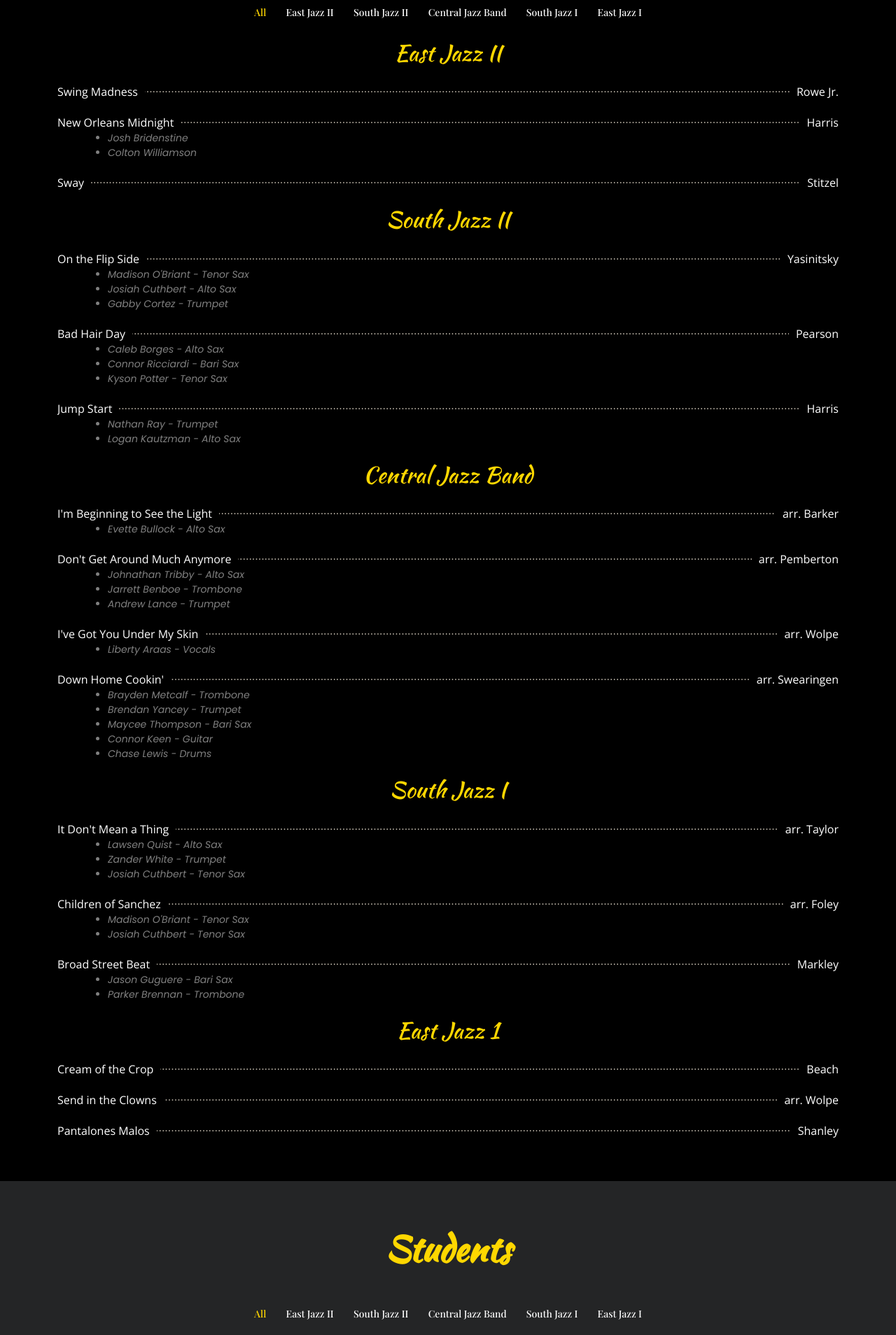
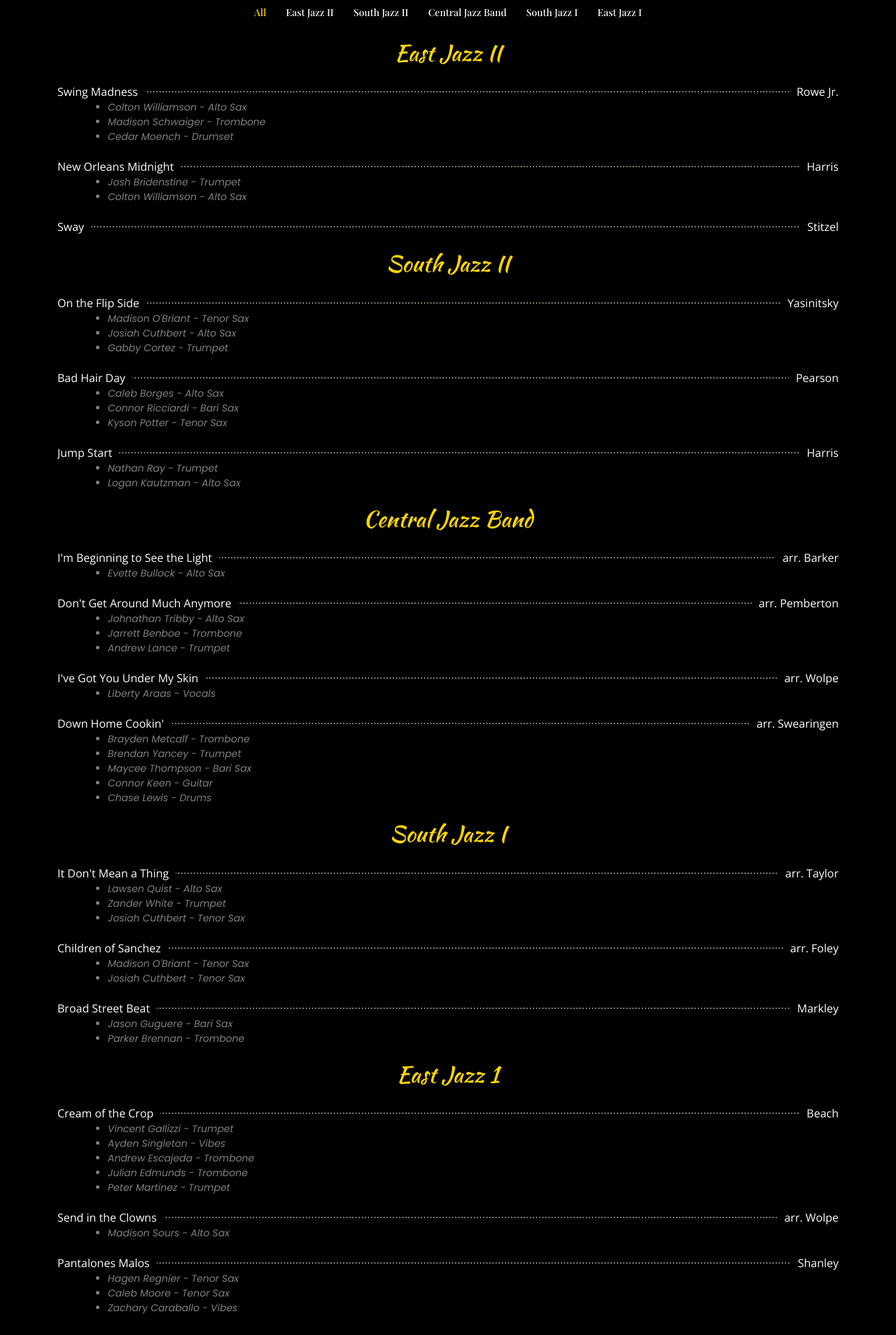
Before and after one commit to btschu/23_city_jazz_program, a plain HTML site: page index.html in a window 1280 px wide. Shown: the part 972-2880 px from the top of the page at 70% size. Drawn offline with nearby package versions, Linux system fonts and the light colour scheme; a web font is replaced by a local one.

Commit message:
Update index.html
Added East soloists

```diff
--- a/index.html
+++ b/index.html
@@ -109,9 +109,13 @@
             <div class="program-content">
               <a href="#">Swing Madness</a><span>Rowe Jr.</span>
             </div>
-            <!-- <div class="soloists">
-              South High Band
-            </div> -->
+            <div class="soloists">
+              <ul>
+                <li>Colton Williamson - Alto Sax</li>
+                <li>Madison Schwaiger - Trombone</li>
+                <li>Cedar Moench - Drumset</li>
+              </ul>
+            </div>
           </div>
 
           <div class="col-lg-12 program-item filter-e2">
@@ -120,8 +124,8 @@
             </div>
             <div class="soloists">
               <ul>
-                <li>Josh Bridenstine</li>
-                <li>Colton Williamson</li>
+                <li>Josh Bridenstine - Trumpet</li>
+                <li>Colton Williamson - Alto Sax</li>
               </ul>
             </div>
           </div>
@@ -280,27 +284,39 @@
             <div class="program-content">
               <a href="#">Cream of the Crop</a><span>Beach</span>
             </div>
-            <!-- <div class="soloists">
-              South High Band
-            </div> -->
+            <div class="soloists">
+              <ul>
+                <li>Vincent Gallizzi - Trumpet</li>
+                <li>Ayden Singleton - Vibes</li>
+                <li>Andrew Escajeda - Trombone</li>
+                <li>Julian Edmunds - Trombone</li>
+                <li>Peter Martinez - Trumpet</li>
+              </ul>
+            </div>
           </div>
 
           <div class="col-lg-12 program-item filter-e1">
             <div class="program-content">
               <a href="#">Send in the Clowns</a><span>arr. Wolpe</span>
             </div>
-            <!-- <div class="soloists">
-              South High Band
-            </div> -->
+            <div class="soloists">
+              <ul>
+                <li>Madison Sours - Alto Sax</li>
+              </ul>
+            </div>
           </div>
 
           <div class="col-lg-12 program-item filter-e1">
             <div class="program-content">
               <a href="#">Pantalones Malos</a><span>Shanley</span>
             </div>
-            <!-- <div class="soloists">
-              South High Band
-            </div> -->
+            <div class="soloists">
+              <ul>
+                <li>Hagen Regnier - Tenor Sax</li>
+                <li>Caleb Moore - Tenor Sax</li>
+                <li>Zachary Caraballo - Vibes</li>
+              </ul>
+            </div>
           </div>
           <!--***** End East Jazz I Program ***** -->
         </div>
@@ -370,10 +386,10 @@
                 <li>Igraine Trammell</li>
               </ul>
 
-              <h4>Piano</h4>
+<!--               <h4>Piano</h4>
               <ul>
                 <li>Mary Wallace</li>
-              </ul>
+              </ul> -->
 
               <h4>Guitar</h4>
               <ul>
@@ -645,7 +661,7 @@
                 <li>Benjamin Brunner</li>
               </ul>
 
-              <h4>Drums</h4>
+              <h4>Drums/Vibes</h4>
               <ul>
                 <li>Zachary Caraballo</li>
                 <li>Ayden Singleton</li>
```
